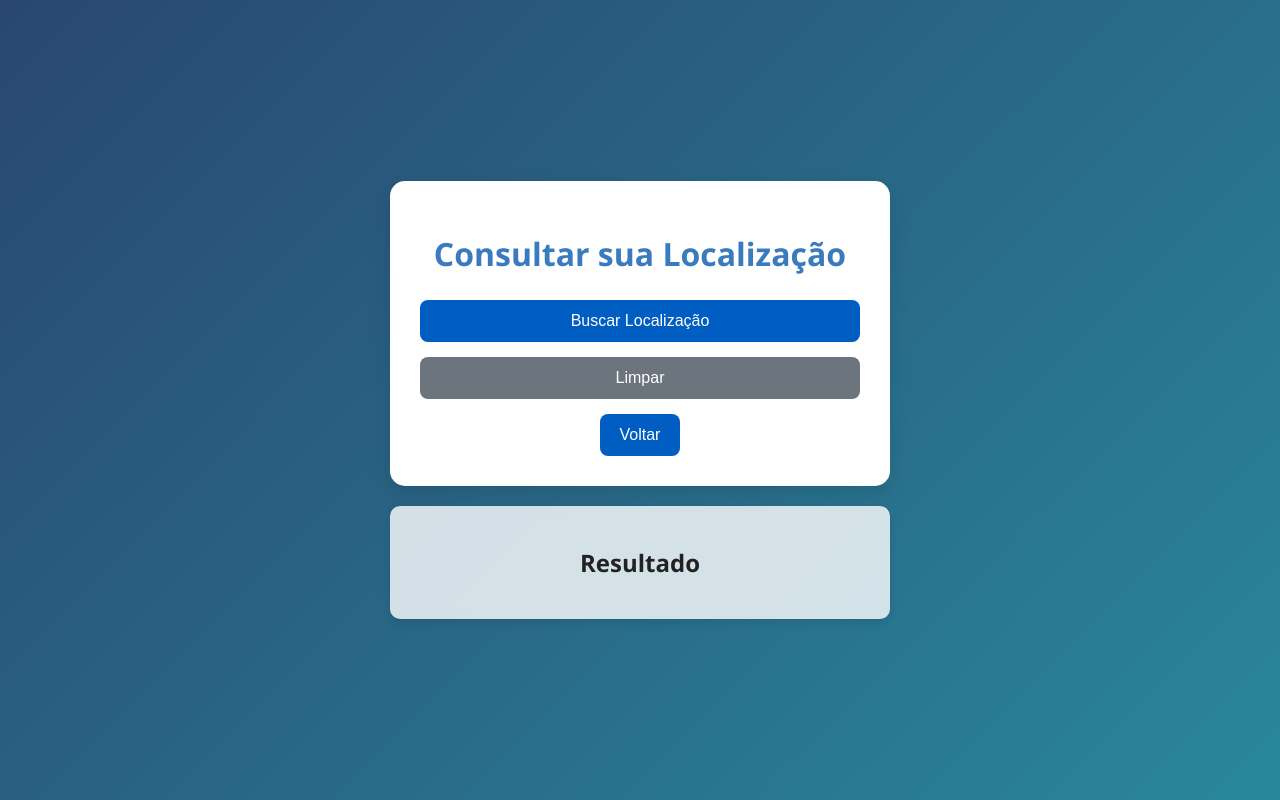
After one commit to Tassio25p/Cep, a PHP site: page /pages/localizador.html in a window 1280 px wide. The commit adds this page. Run offline with PHP 8.4, Linux system fonts and the light colour scheme.

Commit message:
Localizador finalizados

```diff
--- a/css/style.css
+++ b/css/style.css
@@ -95,10 +95,13 @@ button:hover {
     margin-top: 10px;
     color: #050505;
 }
-
 .btn-group {
     display: flex;
-    gap: 10px;
+    flex-direction: column; /* empilha os botões verticalmente */
+    gap: 15px; /* espaço entre os botões */
+    justify-content: center; /* centraliza verticalmente se houver altura */
+    align-items: center; /* centraliza horizontalmente */
+    margin-top: 20px;
 }
 
 button.limpar {
--- /dev/null
+++ b/js/localizador.js
@@ -0,0 +1,36 @@
+document.getElementById("geoForm").addEventListener("submit", function (e) {
+    e.preventDefault();
+
+    let dados = document.getElementById("dados");
+    dados.innerHTML = "Obtendo localização...";
+
+    if (!navigator.geolocation) {
+        dados.innerHTML = "Seu navegador não suporta geolocalização.";
+        return;
+    }
+
+    navigator.geolocation.getCurrentPosition(
+        (pos) => {
+            const lat = pos.coords.latitude;
+            const lon = pos.coords.longitude;
+
+            // Enviando para PHP
+            fetch("../back_end/localizacao.php", {
+                method: "POST",
+                headers: { "Content-Type": "application/x-www-form-urlencoded" },
+                body: `lat=${lat}&lon=${lon}`
+            })
+            .then(res => res.text())
+            .then(html => {
+                dados.innerHTML = html;  // já vem formatado do PHP
+            });
+        },
+        (err) => {
+            dados.innerHTML = "Erro ao obter localização: " + err.message;
+        }
+    );
+});
+
+document.getElementById("limparBtn").addEventListener("click", () => {
+    document.getElementById("dados").innerHTML = "";
+});
--- a/pages/API.html
+++ b/pages/Cep.html
@@ -19,6 +19,7 @@
                 <div class="btn-group">
                     <button type="submit">Pesquisar</button>
                     <button type="button" id="limparBtn" class="limpar">Limpar</button>
+                  <a href="index.html"><button type="button" class="Voltar">Voltar</button></a>
                 </div>
             </form>
         </div>
@@ -30,6 +31,6 @@
     </div>
 
     <!-- JS separado -->
-    <script src="../js/script.js"></script>
+    <script src="../js/Cep.js"></script>
 </body>
 </html>
--- /dev/null
+++ b/pages/Localizador.html
@@ -0,0 +1,36 @@
+<!DOCTYPE html>
+<html lang="pt-BR">
+
+<head>
+    <meta charset="UTF-8">
+    <meta name="viewport" content="width=device-width, initial-scale=1.0">
+    <title>Consulta de Localização</title>
+    <link rel="stylesheet" href="../css/style.css">
+</head>
+
+<body>
+
+    <div class="container">
+        <div class="card">
+            <h1>Consultar sua Localização</h1>
+
+            <form id="geoForm">
+                <div class="btn-group">
+                    <button type="submit">Buscar Localização</button>
+                    <button type="button" id="limparBtn" class="limpar">Limpar</button>
+                    <a href="index.html"><button type="button" class="Voltar">Voltar</button></a>
+
+                </div>
+            </form>
+        </div>
+
+        <div class="resultado">
+            <h2>Resultado</h2>
+            <div id="dados"></div>
+        </div>
+    </div>
+
+    <script src="../js/localizador.js"></script>
+</body>
+
+</html>
```
Also changed, not shown: other parts of css/style.css (+27 -0 lines), Back_end/localizacao.php (added, +55 -0 lines), pages/index.html (added, +27 -0 lines), js/Cep.js (renamed from js/script.js).
